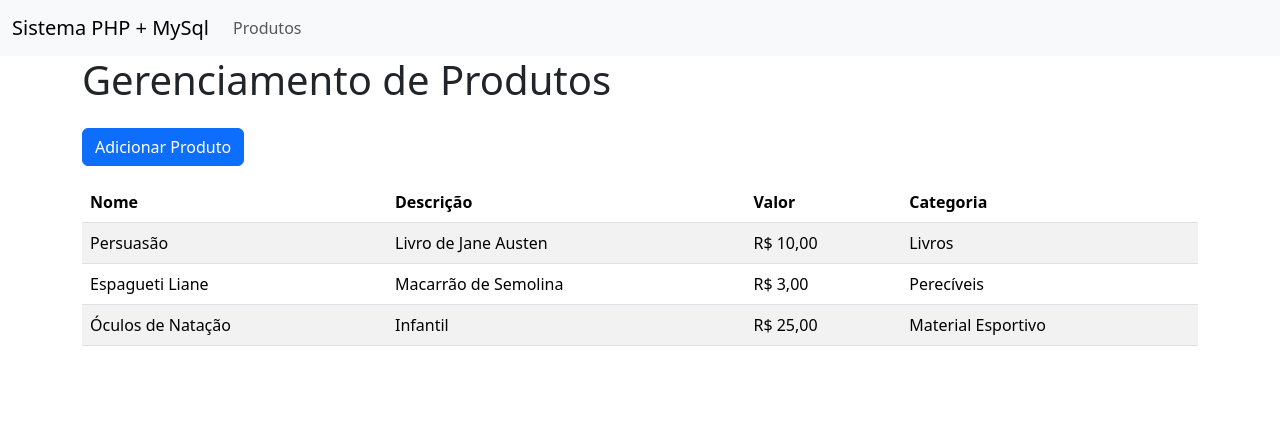
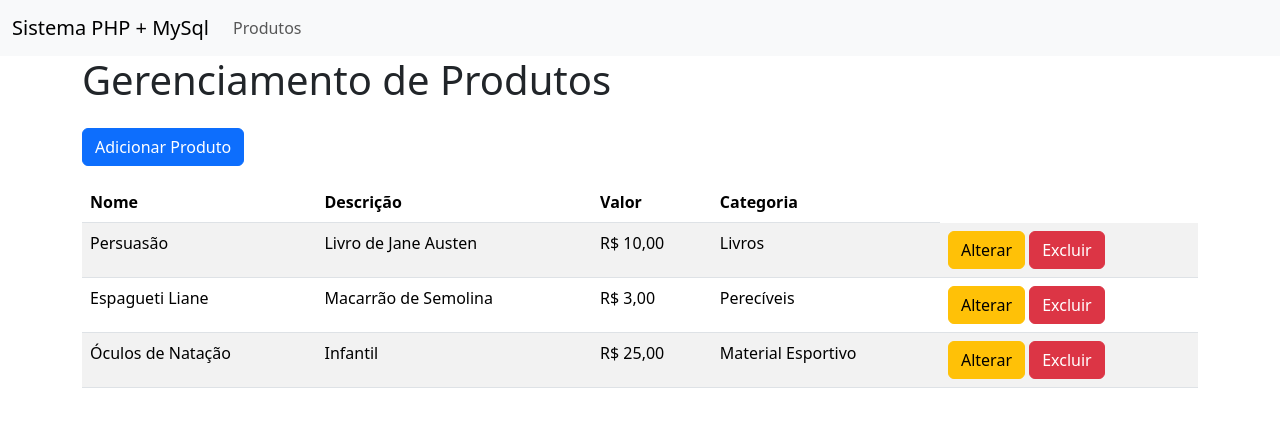
Before and after one commit to pedrohcornetti/PHPMySql, a PHP site: page /produtos/index.php in a window 1280 px wide. Shown: the top 427 px of the page. Run offline with PHP 8.4, Linux system fonts and the light colour scheme.

Commit message:
update index.php

```diff
--- a/produtos/index.php
+++ b/produtos/index.php
@@ -22,18 +22,27 @@
                 <td>Livro de Jane Austen</td>
                 <td>R$ 10,00</td>
                 <td>Livros</td>
+                <td><a href="alterar_produto.php" class="btn btn-warning">Alterar</a>
+                    <a href="excluir_produto.php" class="btn btn-danger">Excluir</a>
+                </td>
             </tr>
             <tr>
                 <td>Espagueti Liane</td>
                 <td>Macarrão de Semolina</td>
                 <td>R$ 3,00</td>
                 <td>Perecíveis</td>
+                <td><a href="alterar_produto.php" class="btn btn-warning">Alterar</a>
+                    <a href="excluir_produto.php" class="btn btn-danger">Excluir</a>
+                </td>
             </tr>
             <tr>
                 <td>Óculos de Natação</td>
                 <td>Infantil</td>
                 <td>R$ 25,00</td>
                 <td>Material Esportivo</td>
+                <td><a href="alterar_produto.php" class="btn btn-warning">Alterar</a>
+                    <a href="excluir_produto.php" class="btn btn-danger">Excluir</a>
+                </td>
             </tr>
         </tbody>
 
```
